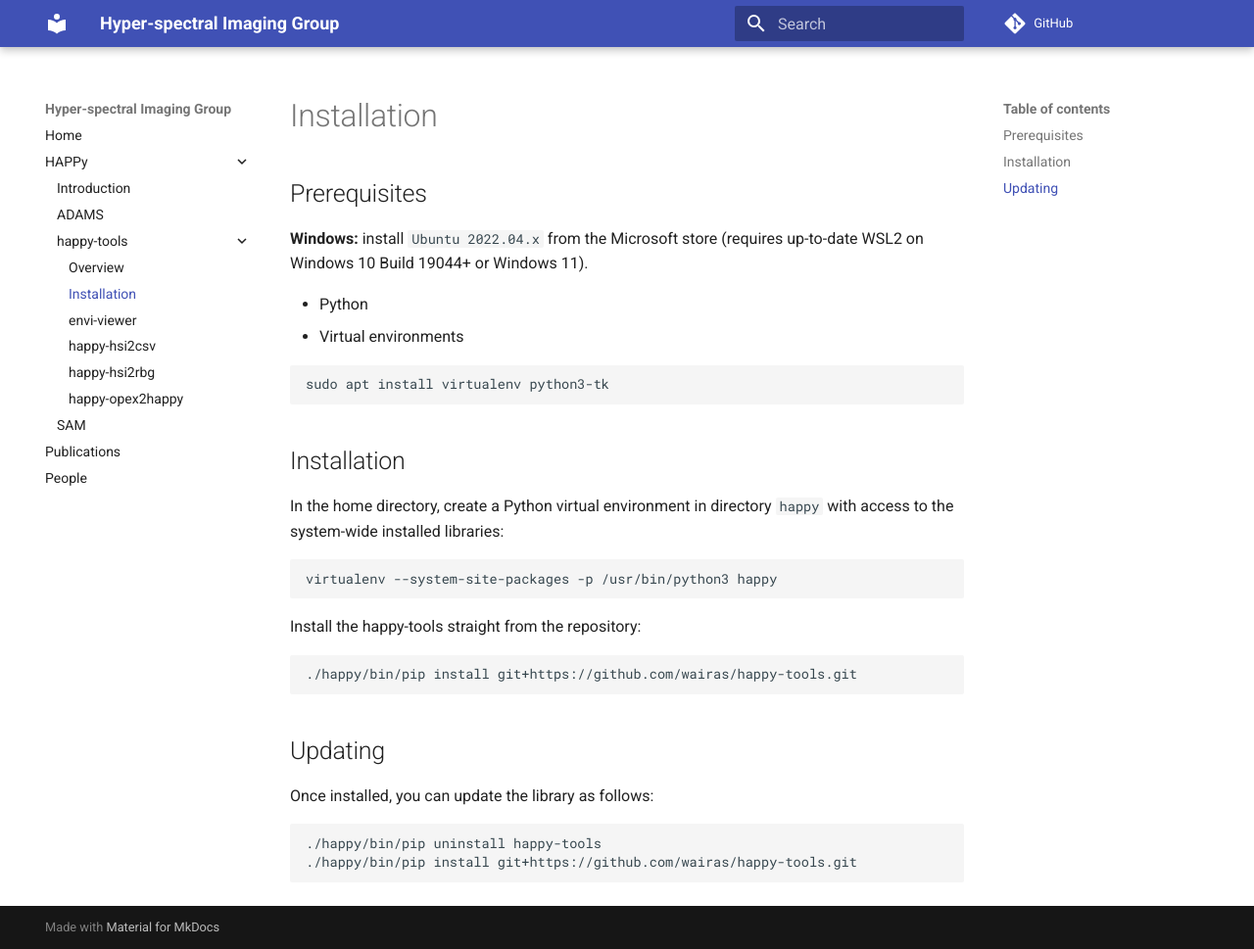
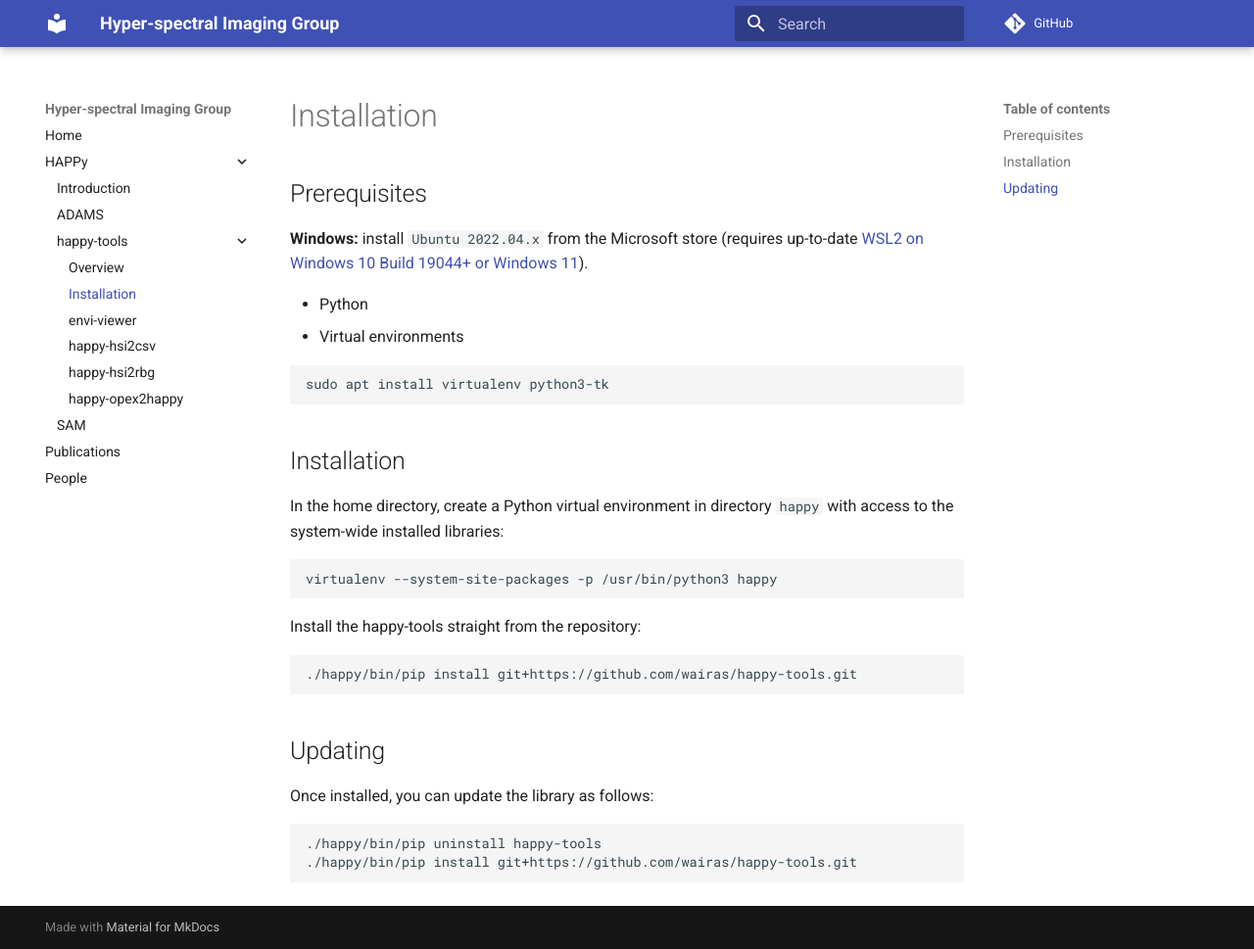
Before and after one commit to wairas/hsi-website, an MkDocs documentation site: the page built from docs/happy/happy_tools/installation.md, in a window 1280 px wide and 969 px high. Shown: the whole window at 98% size. Built offline with MkDocs 1.6.1 and Material for MkDocs 9.7.7, drawn with Linux system fonts in a browser that asks for light colours; comment, search, counter and statistics services are not loaded; some of the changed lines change nothing that is shown.

Commit message:
linked MS article

```diff
--- a/docs/happy/happy_tools/installation.md
+++ b/docs/happy/happy_tools/installation.md
@@ -1,7 +1,7 @@
 # Prerequisites
 
 **Windows:** install `Ubuntu 2022.04.x` from the Microsoft store
-(requires up-to-date WSL2 on Windows 10 Build 19044+ or Windows 11).
+(requires up-to-date [WSL2 on Windows 10 Build 19044+ or Windows 11](https://learn.microsoft.com/en-us/windows/wsl/tutorials/gui-apps)).
 
 * Python
 * Virtual environments
```
